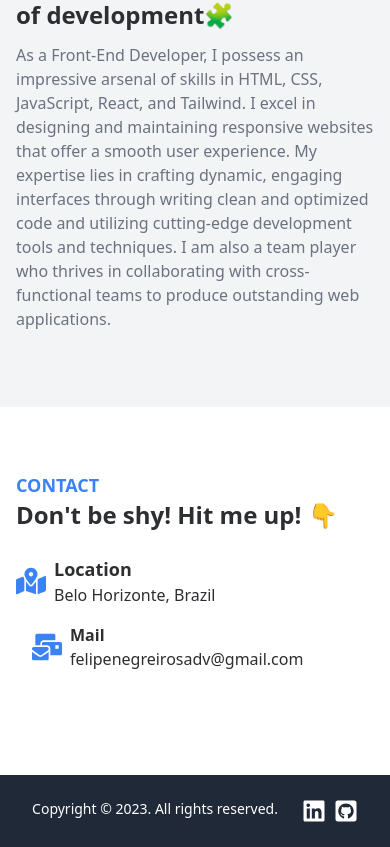
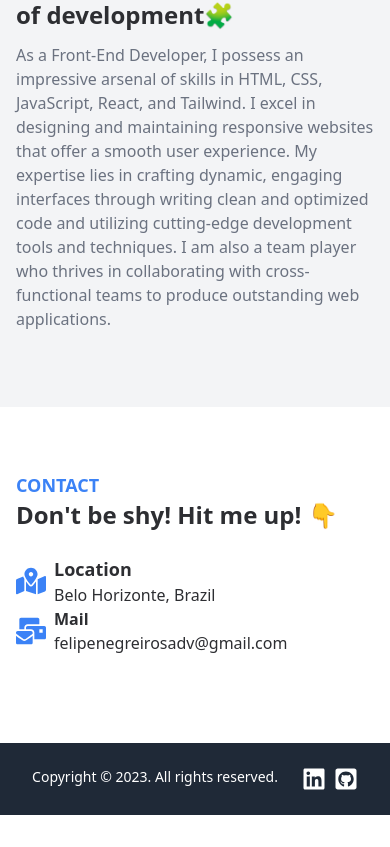
Before and after one commit to FigueiredoFelipe/portfolio, a React (Vite) app: page / in a window 390 px wide. Shown: the part 1936-2783 px from the top of the page. After the commit the page ends 2751 px from the top, so only its background shows below. Built offline with nearby package versions, Linux system fonts and the light colour scheme.

Commit message:
fix: contact responsivity

```diff
--- a/src/components/Contact/Contact.tsx
+++ b/src/components/Contact/Contact.tsx
@@ -19,7 +19,7 @@ function Contact(_: any, ref: React.Ref<HTMLDivElement>) {
                   </p>
                 </div>
               </div>
-              <div className="flex items-center w-full md:w-auto p-4">
+              <div className="flex items-center w-full md:w-auto p-0 md:p-4">
                 <FaMailBulk className="fill-blue-500 text-3xl" />
                 <div className="ml-2">
                   <h3 className="font-bold text-base">Mail</h3>
```
